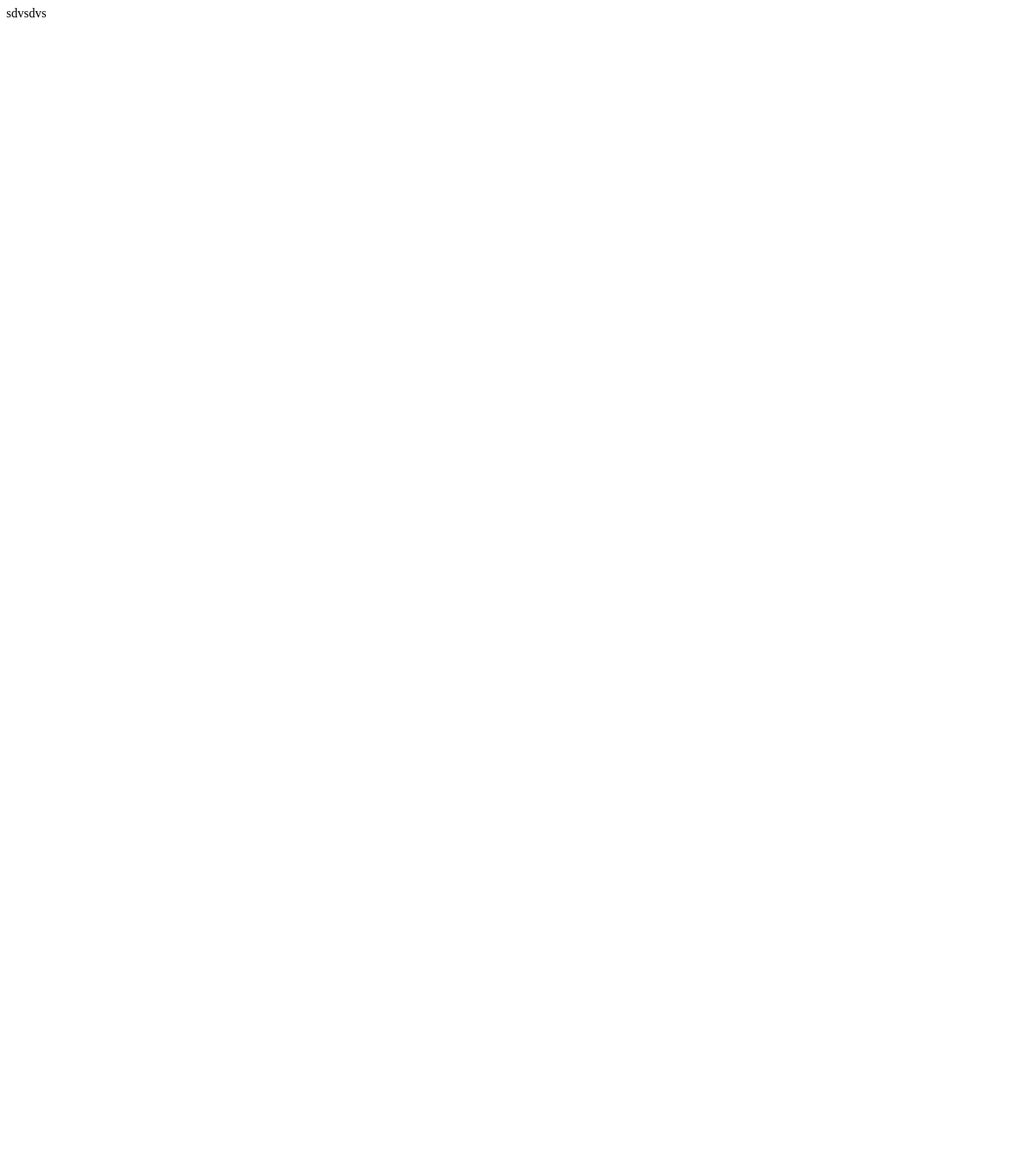
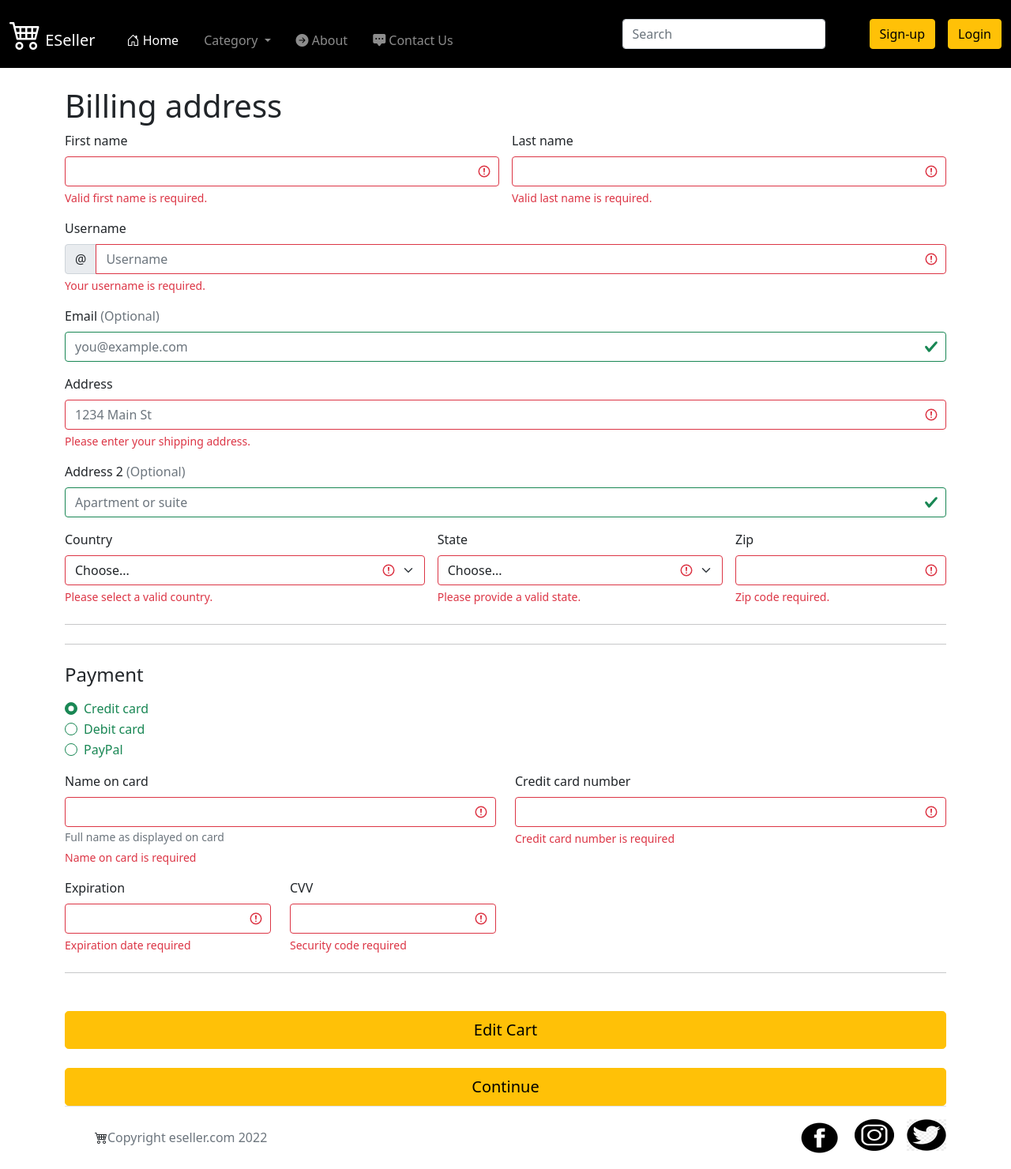
Before and after one commit to Sunjaree/Eseller-Online-Shop, a Django app: page /checkout in a window 1280 px wide. Before the commit the page is almost empty. Shown: the whole page at 79% size. Before the commit the page ends 22 px from the top, so only its background shows below. Run offline with Django 3.2, Linux system fonts and the light colour scheme; parts of the project's set-up code (start-up, migrations or seed data) failed here and were passed over; some libraries are stand-ins or nearby versions.

Commit message:
Cart and Checkout page created

```diff
--- a/ESeller/home/urls.py
+++ b/ESeller/home/urls.py
@@ -25,7 +25,11 @@ urlpatterns = [
     path("fish", views.fish, name='fish'),
 
     #Add product
-    path("add_product", views.add_product, name='add_product')
+    path("add_product", views.add_product, name='add_product'),
+
+    #Cart and Checkout
+    path("cart", views.cart, name='cart'),
+    path("checkout", views.checkout, name='checkout')
 
 
 
--- a/ESeller/home/views.py
+++ b/ESeller/home/views.py
@@ -144,6 +144,16 @@ def fish(request):
 
 
 
+
+#Cart
+def cart(request):
+    return render(request,'cart.html')
+
+#Checkout
+def checkout(request):
+    return render(request,'checkout.html')
+
+
 #Add Product
 
 def add_product(request):
--- a/ESeller/templates/base.html
+++ b/ESeller/templates/base.html
@@ -13,7 +13,6 @@
   <link href="https://cdn.jsdelivr.net/npm/bootstrap@5.1.3/dist/css/bootstrap.min.css" rel="stylesheet"
     integrity="sha384-1BmE4kWBq78iYhFldvKuhfTAU6auU8tT94WrHftjDbrCEXSU1oBoqyl2QvZ6jIW3" crossorigin="anonymous" />
   <link rel="stylesheet" href="https://cdn.jsdelivr.net/npm/bootstrap-icons@1.7.2/font/bootstrap-icons.css" />
-
   <title>{% block title %}{% endblock title %}</title>
 </head>
 
@@ -21,6 +20,10 @@
 
 
 <body>
+
+
+
+
 
 
   <nav class="navbar navbar-expand-lg navbar-dark" style="background-color: #000000">
@@ -87,7 +90,15 @@
           <!-- <button class="btn btn-outline-success" type="submit">Search</button> -->
         </form>
 
+
+
         {% if user.is_authenticated %}
+
+        {% if user.is_superuser%}
+        {% comment %} Nothing will happen because admin can not buy products {% endcomment %}
+        {% else %}
+        <a type="button" class="btn btn-warning me-2" href="/cart"><i class="bi bi-bag-check-fill"></i> Cart(0)</a>
+        {% endif %}
 
         <div class="btn-group me-3">
           <button type="button" class="btn btn-warning">
@@ -102,6 +113,7 @@
 
             {%if user.is_superuser%}
             <li><a class="dropdown-item" href="add_product">Add Items</i></a></li>
+            <li><a class="dropdown-item" href="">View Orders</i></a></li>
             {%endif%}
 
             <li><a class="dropdown-item" href="logout">Logout</i></a></li>
--- /dev/null
+++ b/ESeller/templates/checkout.html
@@ -0,0 +1,170 @@
+{% extends 'base.html' %}
+
+
+
+{% block title %}
+Checkout
+
+{% endblock title %}
+
+
+
+
+{% block body %}
+
+
+<div class="container mt-4">
+
+    <div class="col-md-7 col-lg-12">
+        <h4 class="mb-3"><h1>Billing address</h1></h4>
+        <form class="needs-validation was-validated" novalidate="">
+            <div class="row g-3">
+                <div class="col-sm-6">
+                    <label for="firstName" class="form-label">First name</label>
+                    <input type="text" class="form-control" id="firstName" placeholder="" value="" required="">
+                    <div class="invalid-feedback">
+                        Valid first name is required.
+                    </div>
+                </div>
+
+                <div class="col-sm-6">
+                    <label for="lastName" class="form-label">Last name</label>
+                    <input type="text" class="form-control" id="lastName" placeholder="" value="" required="">
+                    <div class="invalid-feedback">
+                        Valid last name is required.
+                    </div>
+                </div>
+
+                <div class="col-12">
+                    <label for="username" class="form-label">Username</label>
+                    <div class="input-group has-validation">
+                        <span class="input-group-text">@</span>
+                        <input type="text" class="form-control" id="username" placeholder="Username" required="">
+                        <div class="invalid-feedback">
+                            Your username is required.
+                        </div>
+                    </div>
+                </div>
+
+                <div class="col-12">
+                    <label for="email" class="form-label">Email <span class="text-muted">(Optional)</span></label>
+                    <input type="email" class="form-control" id="email" placeholder="you@example.com">
+                    <div class="invalid-feedback">
+                        Please enter a valid email address for shipping updates.
+                    </div>
+                </div>
+
+                <div class="col-12">
+                    <label for="address" class="form-label">Address</label>
+                    <input type="text" class="form-control" id="address" placeholder="1234 Main St" required="">
+                    <div class="invalid-feedback">
+                        Please enter your shipping address.
+                    </div>
+                </div>
+
+                <div class="col-12">
+                    <label for="address2" class="form-label">Address 2 <span
+                            class="text-muted">(Optional)</span></label>
+                    <input type="text" class="form-control" id="address2" placeholder="Apartment or suite">
+                </div>
+
+                <div class="col-md-5">
+                    <label for="country" class="form-label">Country</label>
+                    <select class="form-select" id="country" required="">
+                        <option value="">Choose...</option>
+                        <option>United States</option>
+                    </select>
+                    <div class="invalid-feedback">
+                        Please select a valid country.
+                    </div>
+                </div>
+
+                <div class="col-md-4">
+                    <label for="state" class="form-label">State</label>
+                    <select class="form-select" id="state" required="">
+                        <option value="">Choose...</option>
+                        <option>California</option>
+                    </select>
+                    <div class="invalid-feedback">
+                        Please provide a valid state.
+                    </div>
+                </div>
+
+                <div class="col-md-3">
+                    <label for="zip" class="form-label">Zip</label>
+                    <input type="text" class="form-control" id="zip" placeholder="" required="">
+                    <div class="invalid-feedback">
+                        Zip code required.
+                    </div>
+                </div>
+            </div>
+
+            <hr class="my-4">
+
+            <hr class="my-4">
+
+            <h4 class="mb-3">Payment</h4>
+
+            <div class="my-3">
+                <div class="form-check">
+                    <input id="credit" name="paymentMethod" type="radio" class="form-check-input" checked=""
+                        required="">
+                    <label class="form-check-label" for="credit">Credit card</label>
+                </div>
+                <div class="form-check">
+                    <input id="debit" name="paymentMethod" type="radio" class="form-check-input" required="">
+                    <label class="form-check-label" for="debit">Debit card</label>
+                </div>
+                <div class="form-check">
+                    <input id="paypal" name="paymentMethod" type="radio" class="form-check-input" required="">
+                    <label class="form-check-label" for="paypal">PayPal</label>
+                </div>
+            </div>
+
+            <div class="row gy-3">
+                <div class="col-md-6">
+                    <label for="cc-name" class="form-label">Name on card</label>
+                    <input type="text" class="form-control" id="cc-name" placeholder="" required="">
+                    <small class="text-muted">Full name as displayed on card</small>
+                    <div class="invalid-feedback">
+                        Name on card is required
+                    </div>
+                </div>
+
+                <div class="col-md-6">
+                    <label for="cc-number" class="form-label">Credit card number</label>
+                    <input type="text" class="form-control" id="cc-number" placeholder="" required="">
+                    <div class="invalid-feedback">
+                        Credit card number is required
+                    </div>
+                </div>
+
+                <div class="col-md-3">
+                    <label for="cc-expiration" class="form-label">Expiration</label>
+                    <input type="text" class="form-control" id="cc-expiration" placeholder="" required="">
+                    <div class="invalid-feedback">
+                        Expiration date required
+                    </div>
+                </div>
+
+                <div class="col-md-3">
+                    <label for="cc-cvv" class="form-label">CVV</label>
+                    <input type="text" class="form-control" id="cc-cvv" placeholder="" required="">
+                    <div class="invalid-feedback">
+                        Security code required
+                    </div>
+                </div>
+            </div>
+
+            <hr class="my-4">
+
+            <a class="w-100 btn btn-warning btn-lg mt-4" href="/cart">Edit Cart </a>
+            <button class="w-100 btn btn-warning btn-lg mt-4" type="submit">Continue</button>
+        </form>
+    </div>
+
+
+</div>
+
+
+{% endblock body %}
```
Also changed, not shown: ESeller/templates/cart.html (added, +76 -0 lines), ESeller/db.sqlite3, ESeller/static/photo-1589533610925-1cffc309ebaa.jfif (added).
